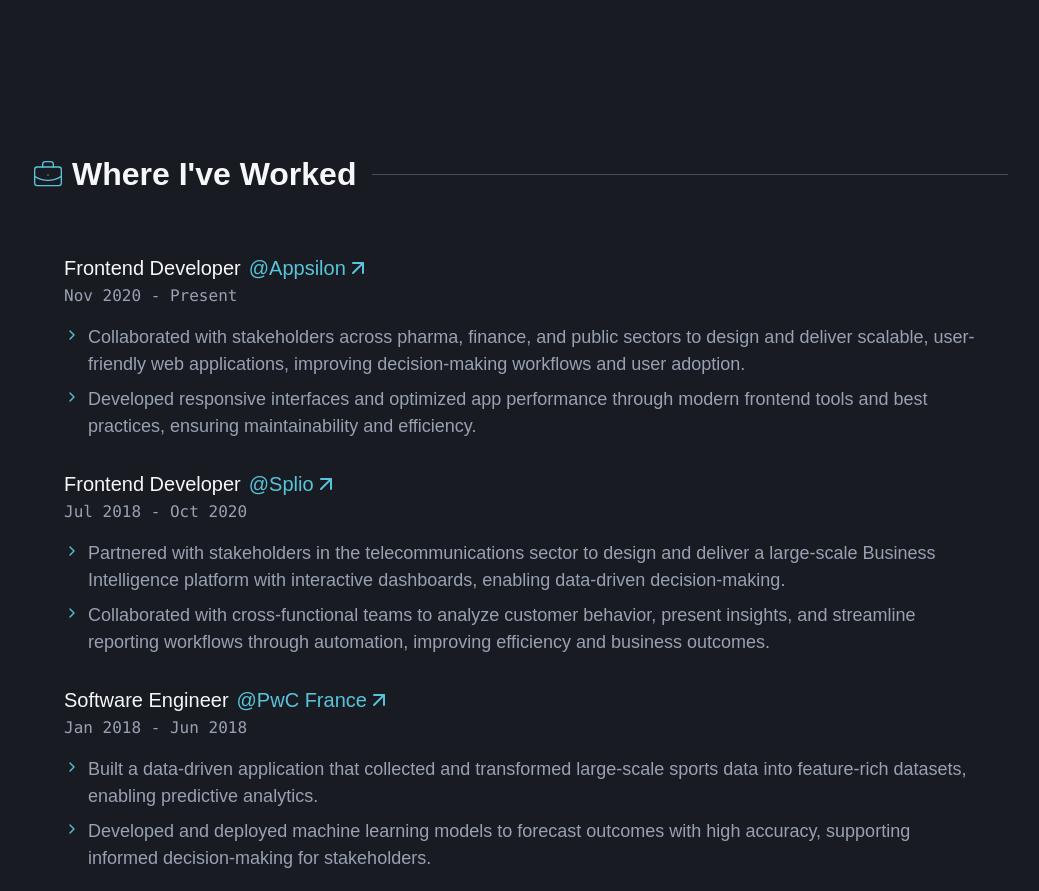
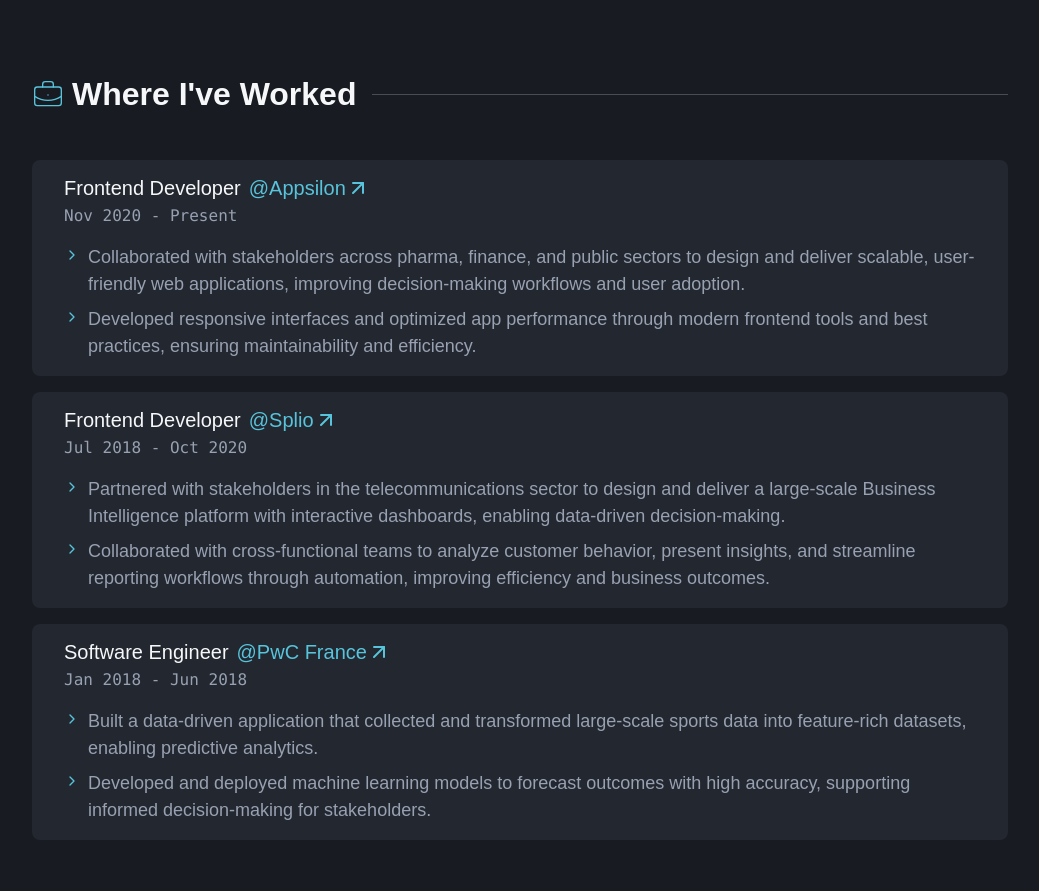
Before and after one commit to rabiibouhestine/rabii-bouhestine, an Astro site: page / in a window 1280 px wide. Shown: the part 1363-2254 px from the top of the page, without its empty margins (120-1159 px from the left). Built offline with nearby package versions, Linux system fonts and the light colour scheme; Astro itself is replaced by a stand-in of ours.

Commit message:
update styles

```diff
--- a/src/components/Footer.astro
+++ b/src/components/Footer.astro
@@ -1,4 +1,4 @@
-<footer class="mt-40 pt-4 pb-8 border-t-1 border-dark-3 flex items-end justify-between text-light-2">
+<footer class="mt-20 pt-4 pb-8 border-t-1 border-dark-3 flex items-end justify-between text-light-2">
   &copy; 2025 Rabii Bouhestine.
   <div class="flex gap-2">
     <a href="mailto:rabiibouhestine@gmail.com" class="hover:text-accent">
--- a/src/components/JobCard.astro
+++ b/src/components/JobCard.astro
@@ -13,7 +13,7 @@
 const { role, company, link, start, end, tasks } = Astro.props;
 ---
 
-<a href={link} target="_blank" class="rounded-lg px-8 py-4 hover:bg-dark-2 group">
+<a href={link} target="_blank" class="rounded-lg px-8 py-4 bg-dark-2 group">
   <h3 class="mb-1 flex items-center gap-2 flex-wrap">
     {role}
     <span class="text-accent flex items-center relative after:absolute after:left-0 after:bottom-0 after:h-[2px] after:w-0 after:bg-accent after:transition-all after:duration-300 group-hover:after:w-full">
--- a/src/components/ProjectsSection.astro
+++ b/src/components/ProjectsSection.astro
@@ -8,7 +8,7 @@
 import maxdaysoff from '../assets/maxdaysoff.png';
 ---
 
-<section id="projects" class="mt-40">
+<section id="projects" class="mt-20">
   <div class="flex gap-2 items-center mb-12">
     <Laptop size="32" stroke-width={1} class="text-accent"/>
     <h2>Some Things I’ve Built</h2>
--- a/src/components/WorkSection.astro
+++ b/src/components/WorkSection.astro
@@ -3,13 +3,13 @@
 import { BriefcaseBusiness } from '@lucide/astro';
 ---
 
-<section id="work" class="mt-40">
+<section id="work" class="mt-20">
   <div class="flex gap-2 items-center mb-12">
     <BriefcaseBusiness size="32" stroke-width={1} class="text-accent"/>
     <h2>Where I've Worked</h2>
     <div class="flex-1 ml-2 border-t-1 border-dark-3"></div>
   </div>
-  <div class="flex flex-col">
+  <div class="flex flex-col gap-4">
     <JobCard
       role="Frontend Developer"
       company="Appsilon"
```
